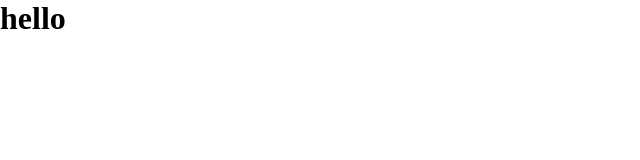
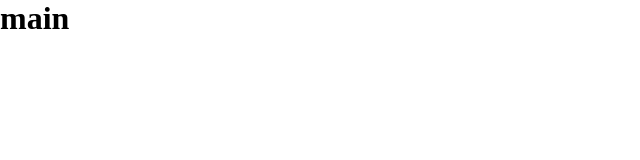
Before and after one commit to delta-kor/tlqkf, a Next.js app: page / in a window 1280 px wide. Shown: the top 160 px of the page, without its empty margins (0-640 px from the left). Built offline with nearby package versions, Linux system fonts and the light colour scheme.

Commit message:
Fix main page

```diff
--- a/pages/index.tsx
+++ b/pages/index.tsx
@@ -1,7 +1,7 @@
 import { NextPage } from 'next';
 
 const IndexPage: NextPage = () => {
-  return <h1>hello</h1>;
+  return <h1>main</h1>;
 };
 
 export default IndexPage;
```
